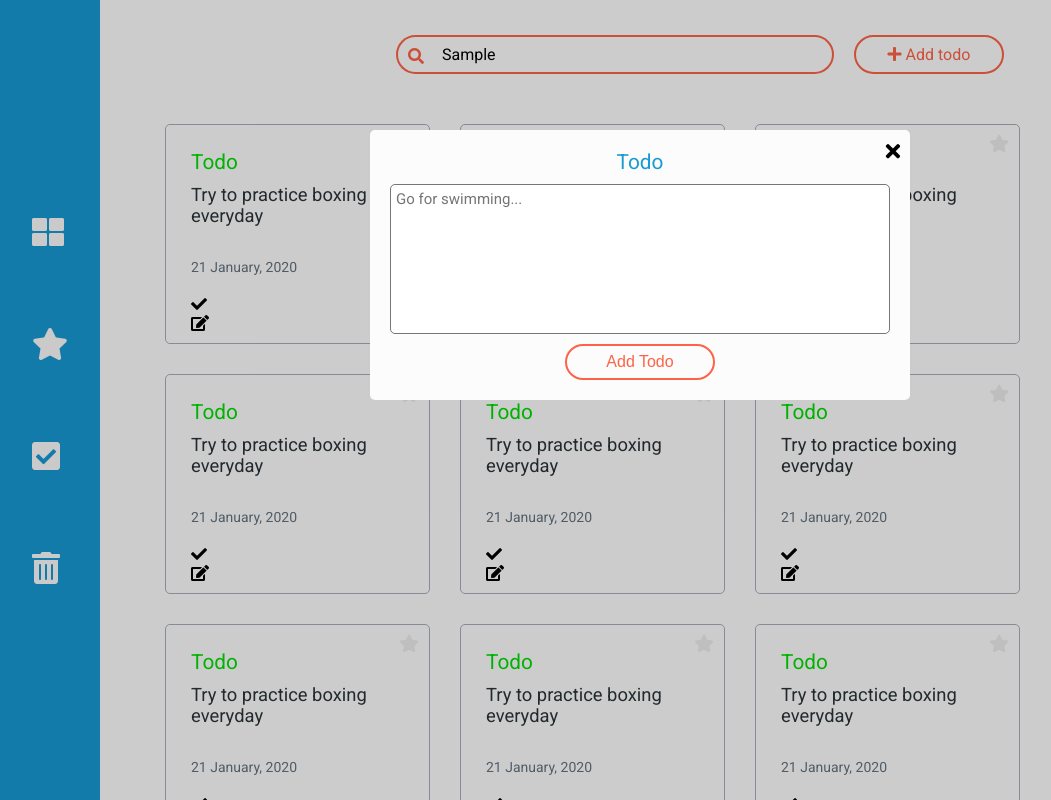
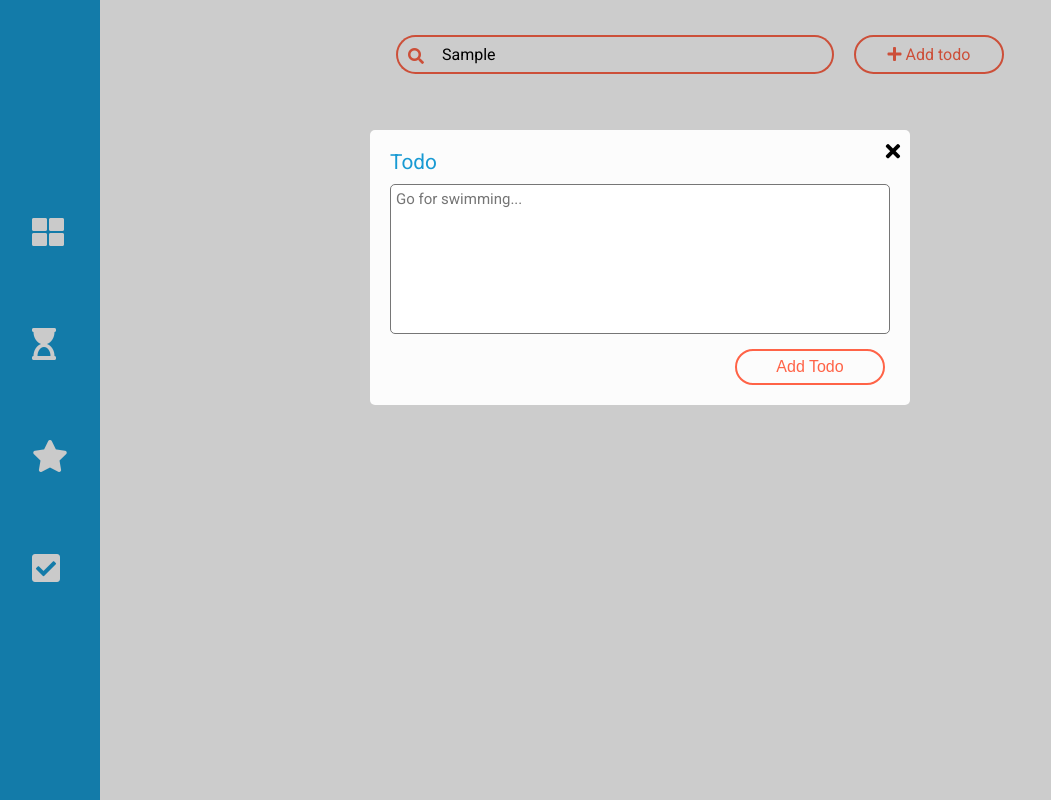
Before and after one commit to Basharath/todo, a React (Create React App) app: page / in a window 1280 px wide. Both pictures are taken after typing "Sample" into the empty fields and a click on the button "Add todo". Shown: the whole page, without its empty margins (0-1051 px from the left). Built offline with nearby package versions, Linux system fonts and the light colour scheme; the HTML template or start-up script is replaced by a standard one.

Commit message:
Adds Edit, Delete, Status functionalities

```diff
--- a/src/components/AddTodo.jsx
+++ b/src/components/AddTodo.jsx
@@ -1,10 +1,20 @@
-import React, { useState } from 'react';
-import { getFormattedDate } from './../util';
+import React, { useState, useEffect } from 'react';
 
-export default function AddTodo({ handleAddTodo, handleShow }) {
+export default function AddTodo({
+  handleAddTodo,
+  handleShow,
+  currentTodo,
+  handleDelete,
+}) {
   const [input, setInput] = useState('');
-  const now = new Date();
-  const { short } = getFormattedDate(now);
+
+  const { text, id } = currentTodo;
+
+  useEffect(() => {
+    if (text) {
+      setInput(text);
+    }
+  }, [text]);
 
   const handleChange = ({ currentTarget }) => {
     setInput(currentTarget.value);
@@ -12,8 +22,13 @@ export default function AddTodo({ handleAddTodo, handleShow }) {
 
   const handleClick = () => {
     if (!input) return;
+    handleAddTodo(input, currentTodo.id);
+    handleShow();
     setInput('');
-    handleAddTodo(input, short);
+  };
+
+  const onDelete = () => {
+    handleDelete(id);
     handleShow();
   };
 
@@ -32,10 +47,16 @@ export default function AddTodo({ handleAddTodo, handleShow }) {
         value={input}
         autoFocus
       ></textarea>
-
-      <button className="btn btn-add-todo" onClick={handleClick}>
-        Add Todo
-      </button>
+      <div className="btn-row">
+        {id && (
+          <button className="btn btn-del-todo" onClick={onDelete}>
+            Delete Todo
+          </button>
+        )}
+        <button className="btn btn-add-todo" onClick={handleClick}>
+          {id ? 'Update Todo' : 'Add Todo'}
+        </button>
+      </div>
     </div>
   );
 }
--- a/src/components/Card.jsx
+++ b/src/components/Card.jsx
@@ -2,28 +2,56 @@ import React from 'react';
 
 import { ACTION } from './Dashboard';
 
-export default function Card({ todo, dispatch, todoList }) {
+export default function Card({ todo, dispatch, todoList, handleEdit }) {
   const { status, text, date, favorite, id } = todo;
-  const handleFavorite = () => {
-    const favTodo = todo;
-    favTodo.favorite = !favorite;
+
+  const updateTodo = (todo) => {
     const updated = [...todoList];
     const index = todoList.findIndex((i) => i.id === id);
-    updated[index] = favTodo;
+    updated[index] = todo;
 
-    dispatch({ type: ACTION.FAVORITE, payload: updated });
+    dispatch({ type: ACTION.UPDATE, payload: updated });
   };
+
+  const handleFavorite = () => {
+    const todoCopy = todo;
+    todoCopy.favorite = !favorite;
+    updateTodo(todoCopy);
+  };
+
+  const handleStatus = () => {
+    const newStatus = status === 'Todo' ? 'Started' : 'Done';
+    const todoCopy = todo;
+    todoCopy.status = newStatus;
+    updateTodo(todoCopy);
+  };
+
+  const style =
+    status === 'Todo'
+      ? { color: 'dodgerblue' }
+      : status === 'Started'
+      ? { color: 'tomato' }
+      : { color: '#00df00' };
+
+  const icon =
+    status === 'Todo'
+      ? 'paper-plane'
+      : status === 'Started'
+      ? 'hourglass-start'
+      : 'check';
 
   return (
     <div className="card">
-      <div className="status">{status}</div>
+      <div className="status" style={style}>
+        {status}
+      </div>
       <div className="text">{text}</div>
       <div className="date">{date}</div>
       <div className="row">
-        <div className="status-btn">
-          <i className="fas fa-check"></i>
+        <div className="status-btn" onClick={handleStatus} title={status}>
+          <i className={'fas fa-' + icon}></i>
         </div>
-        <div className="edit">
+        <div className="edit" onClick={() => handleEdit(text, id)}>
           <i className="fas fa-edit"></i>
         </div>
       </div>
--- a/src/components/Dashboard.jsx
+++ b/src/components/Dashboard.jsx
@@ -3,6 +3,8 @@ import Card from './Card';
 import AddTodo from './AddTodo';
 import Sidebar from './Sidebar';
 import SearchBar from './SearchBar';
+
+import { getFormattedDate } from './../util';
 
 const list = [
   {
@@ -75,6 +77,7 @@ export const ACTION = {
   DELETE: 'delete',
   EDIT: 'edit',
   FAVORITE: 'favorite',
+  UPDATE: 'update',
 };
 
 const reducer = (state, action) => {
@@ -82,7 +85,7 @@ const reducer = (state, action) => {
     case ACTION.ADD:
       return [action.payload, ...state];
 
-    case ACTION.FAVORITE:
+    case ACTION.UPDATE:
       return [...action.payload];
 
     default:
@@ -91,14 +94,28 @@ const reducer = (state, action) => {
 };
 
 export default function Dashboard() {
-  const [todoList, dispatch] = useReducer(reducer, list);
+  const [todoList, dispatch] = useReducer(reducer, []);
   const [show, setShow] = useState(false);
+  const [currentTodo, setCurrentTodo] = useState({ text: '', id: '' });
 
-  const handleAddTodo = (text, date) => {
+  const now = new Date();
+  const { short } = getFormattedDate(now);
+
+  const handleAddTodo = (text, id = '') => {
+    if (id) {
+      const index = todoList.findIndex((i) => i.id === id);
+      const todo = todoList[index];
+      todo.text = text;
+      const updated = [...todoList];
+      updated[index] = todo;
+      dispatch({ type: ACTION.UPDATE, payload: updated });
+      return;
+    }
+
     const obj = {
+      text,
       status: 'Todo',
-      text,
-      date,
+      date: short,
       favorite: false,
       id: new Date().getTime(),
     };
@@ -106,8 +123,15 @@ export default function Dashboard() {
     dispatch({ type: ACTION.ADD, payload: obj });
   };
 
-  const handleShow = () => {
+  const handleShow = (text = '', id = '') => {
+    if (id) setCurrentTodo({ text, id });
+    else setCurrentTodo({ id: '' });
     setShow(!show);
+  };
+
+  const handleDelete = (id) => {
+    const filtered = todoList.filter((i) => i.id !== id);
+    dispatch({ type: ACTION.UPDATE, payload: filtered });
   };
 
   return (
@@ -126,6 +150,7 @@ export default function Dashboard() {
                 todoList={todoList}
                 todo={t}
                 dispatch={dispatch}
+                handleEdit={handleShow}
               />
             ))}
           </div>
@@ -136,7 +161,12 @@ export default function Dashboard() {
         className={'todomodal' + (show ? ' show' : '')}
         onClick={() => setShow(false)}
       >
-        <AddTodo handleShow={handleShow} handleAddTodo={handleAddTodo} />
+        <AddTodo
+          handleShow={handleShow}
+          handleAddTodo={handleAddTodo}
+          currentTodo={currentTodo}
+          handleDelete={handleDelete}
+        />
       </div>
     </div>
   );
--- a/src/components/Sidebar.jsx
+++ b/src/components/Sidebar.jsx
@@ -8,14 +8,14 @@ export default function Sidebar() {
           <i className="fas fa-th-large"></i>
         </div>
         <div className="menu-item">
+          <i className="fas fa-hourglass-start"></i>
+        </div>
+        <div className="menu-item">
           <i className="fas fa-star"></i>
         </div>
         <div className="menu-item">
           <i className="fas fa-check-square"></i>
         </div>
-        <div className="menu-item">
-          <i className="fas fa-trash-alt"></i>
-        </div>
       </div>
     </div>
   );
--- a/src/styles/_addtodo.scss
+++ b/src/styles/_addtodo.scss
@@ -4,7 +4,7 @@
   border-radius: 5px;
   display: flex;
   flex-direction: column;
-  align-items: center;
+  // align-items: center;
   position: relative;
 
   .status {
@@ -23,9 +23,28 @@
     margin-bottom: 10px;
   }
 
+  .btn-row {
+    display: flex;
+    padding: 5px 5px 0 5px;
+
+    .btn {
+      width: 150px;
+      font-size: 1rem;
+    }
+  }
+
   .btn-add-todo {
-    width: 150px;
-    font-size: 1rem;
+    margin-left: auto;
+  }
+
+  .btn-del-todo {
+    color: $gray;
+    border-color: $gray;
+
+    &:hover {
+      background-color: $dark;
+      color: $light;
+    }
   }
 
   .close {
--- a/src/styles/_card.scss
+++ b/src/styles/_card.scss
@@ -1,5 +1,5 @@
 .card {
-  padding: 25px;
+  padding: 20px;
   border: 1.5px solid $gray3;
   width: 265px;
   max-height: 220px;
@@ -57,6 +57,25 @@
     }
   }
 
+  .row {
+    display: flex;
+    justify-content: space-between;
+
+    div {
+      background-color: $light;
+      width: 30px;
+      height: 30px;
+      @include center;
+      border-radius: 50%;
+      cursor: pointer;
+    }
+
+    i {
+      font-size: 1rem;
+      color: $gray;
+    }
+  }
+
   .favorite {
     position: absolute;
     top: 10px;
--- a/src/styles/_dashboard.scss
+++ b/src/styles/_dashboard.scss
@@ -9,8 +9,9 @@
 
   main {
     display: flex;
+    width: calc(100% - 100px);
     flex-direction: column;
-    align-items: center !important;
+    align-items: center;
   }
 
   .todos-container {
```
